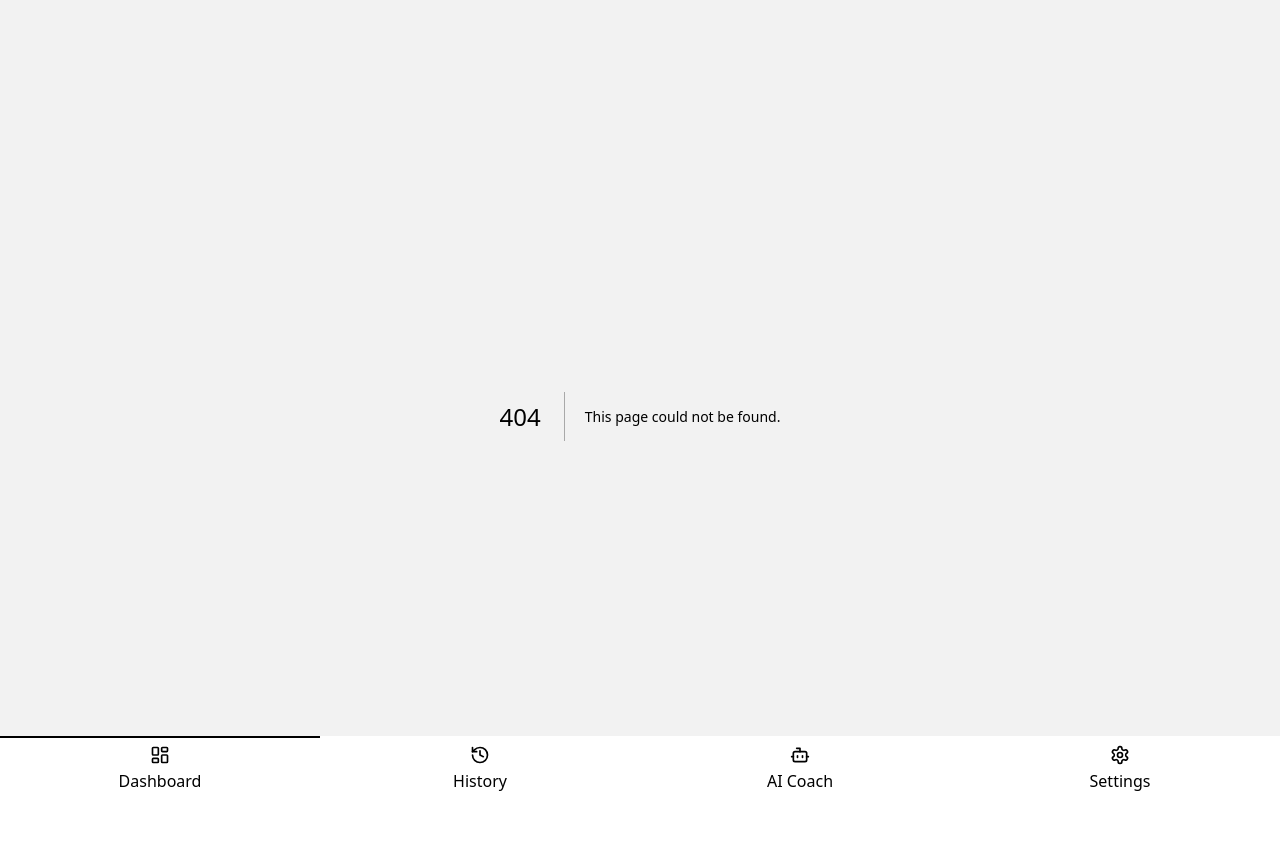
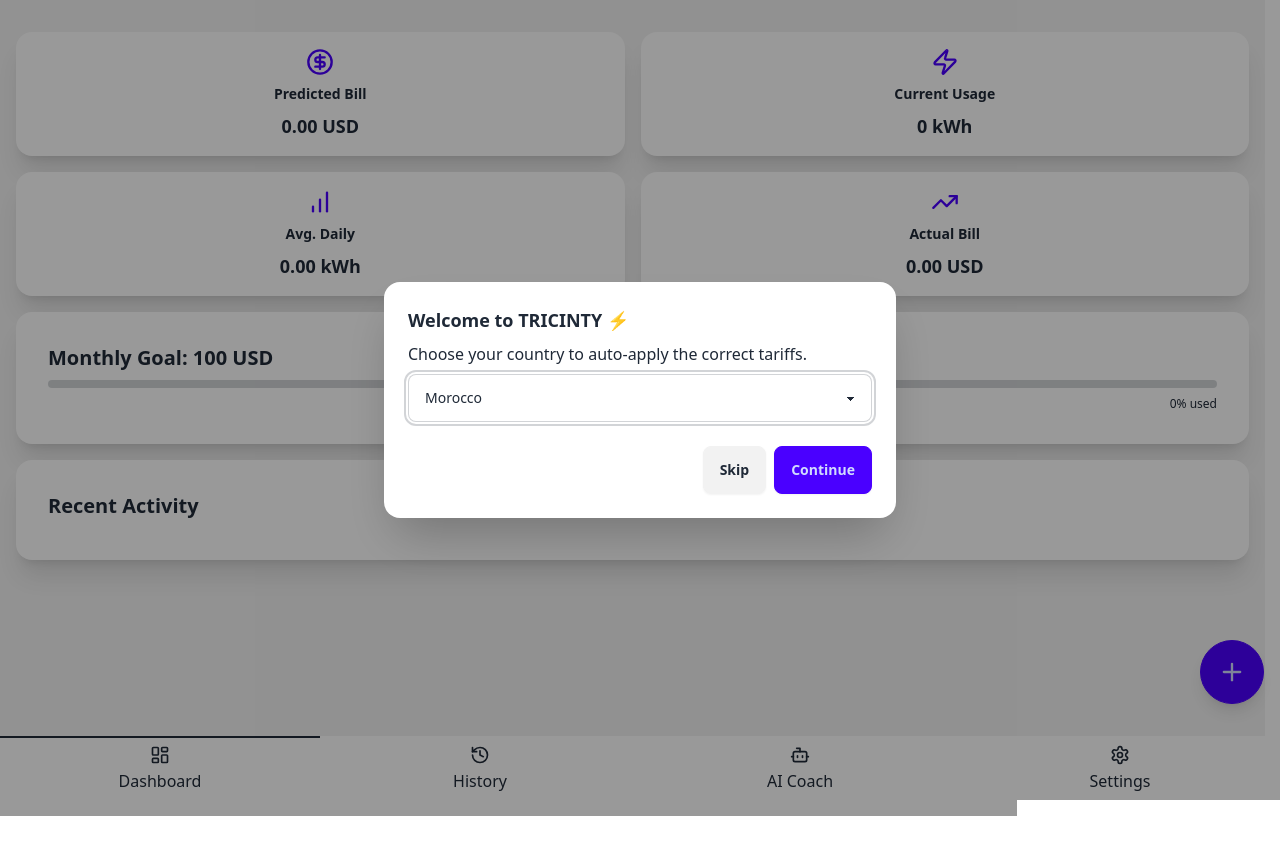
Before and after one commit to OMARMARCO23/TRICINTY2, a Next.js app: page /dashboard in a window 1280 px wide. Before the commit this address had no page. Shown: the top 854 px of the page. After the commit the page ends 800 px from the top, so only its background shows below. Built offline with nearby package versions, Linux system fonts and the light colour scheme.

Commit message:
Implement Dashboard component with readings and stats

```diff
--- /dev/null
+++ b/app/dashboard/page.tsx
@@ -0,0 +1,139 @@
+"use client";
+
+import { useContext, useMemo, useRef, useState } from "react";
+import { AppContext } from "@/contexts/AppContext";
+import { calculateBill, getMonthBoundaries } from "@/lib/calculations";
+import { CircleDollarSign, Zap, BarChart, TrendingUp, Plus } from "lucide-react";
+import WelcomeModal from "@/components/WelcomeModal";
+
+export default function Dashboard() {
+  const { readings, setReadings, settings, setSettings } = useContext(AppContext);
+  const [newReading, setNewReading] = useState<string>("");
+
+  const today = new Date();
+  const { start, daysSoFar, daysInMonth } = getMonthBoundaries(today);
+  const readingsThisMonth = readings.filter((r) => new Date(r.date) >= start);
+  const firstReadingValue = readingsThisMonth[0]?.value ?? readings[0]?.value ?? 0;
+  const lastReading = readings[readings.length - 1];
+  const currentUsage = Math.max((lastReading?.value ?? 0) - firstReadingValue, 0);
+
+  const actual = calculateBill(currentUsage, settings.tariffs);
+  const avgDaily = currentUsage > 0 && daysSoFar > 0 ? (currentUsage / daysSoFar) : 0;
+  const predictedUsage = avgDaily * daysInMonth;
+  const predicted = calculateBill(predictedUsage, settings.tariffs);
+
+  const goalProgress = settings.goal > 0 ? (parseFloat(actual.bill) / settings.goal) * 100 : 0;
+  const progressColor = goalProgress >= 100 ? "progress-error" : goalProgress > 75 ? "progress-warning" : "progress-success";
+
+  const [showWelcome, setShowWelcome] = useState(() => {
+    // Show only if no readings and first time settings haven't been changed
+    return !window.localStorage.getItem("tricinty-onboarded");
+  });
+
+  const addReading = () => {
+    const last = lastReading?.value ?? 0;
+    const val = Number(newReading);
+    if (!newReading || Number.isNaN(val) || val <= last) {
+      alert("Please enter a number greater than your last reading.");
+      return;
+    }
+    setReadings([...readings, { id: Date.now(), date: new Date().toISOString(), value: val }]);
+    setNewReading("");
+    (document.getElementById("add_reading_modal") as HTMLDialogElement | null)?.close();
+  };
+
+  return (
+    <div className="space-y-4">
+      <WelcomeModal
+        isOpen={showWelcome}
+        onClose={() => {
+          setShowWelcome(false);
+          window.localStorage.setItem("tricinty-onboarded", "1");
+        }}
+        onSelectCountry={(country) => setSettings({ ...settings, country })}
+      />
+
+      <div className="grid grid-cols-2 gap-4">
+        <StatCard icon={<CircleDollarSign className="h-7 w-7 text-primary" />} title="Predicted Bill" value={`${predicted.bill} ${predicted.currency}`} />
+        <StatCard icon={<Zap className="h-7 w-7 text-primary" />} title="Current Usage" value={`${currentUsage.toFixed(0)} kWh`} />
+        <StatCard icon={<BarChart className="h-7 w-7 text-primary" />} title="Avg. Daily" value={`${avgDaily.toFixed(2)} kWh`} />
+        <StatCard icon={<TrendingUp className="h-7 w-7 text-primary" />} title="Actual Bill" value={`${actual.bill} ${actual.currency}`} />
+      </div>
+
+      {settings.goal > 0 && (
+        <div className="card bg-base-100 shadow-xl">
+          <div className="card-body">
+            <h2 className="card-title">Monthly Goal: {settings.goal} {actual.currency}</h2>
+            <progress className={`progress ${progressColor} w-full`} value={goalProgress} max={100} />
+            <p className="text-xs text-right">{goalProgress.toFixed(0)}% used</p>
+          </div>
+        </div>
+      )}
+
+      <div className="card bg-base-100 shadow-xl">
+        <div className="card-body">
+          <h2 className="card-title">Recent Activity</h2>
+          <div className="overflow-x-auto">
+            <table className="table table-xs">
+              <tbody>
+                {readings.slice(-5).reverse().map((r, idx, arr) => {
+                  const prev = arr[idx + 1];
+                  const used = prev ? r.value - prev.value : 0;
+                  return (
+                    <tr key={r.id}>
+                      <td>{new Date(r.date).toLocaleDateString()}</td>
+                      <td>{r.value} kWh</td>
+                      <td>{prev ? `+${used} kWh` : "-"}</td>
+                    </tr>
+                  );
+                })}
+              </tbody>
+            </table>
+          </div>
+        </div>
+      </div>
+
+      {/* FAB */}
+      <div className="fixed bottom-24 right-4">
+        <button className="btn btn-primary btn-circle btn-lg shadow-lg" onClick={() => (document.getElementById("add_reading_modal") as HTMLDialogElement | null)?.showModal()}>
+          <Plus size={28} />
+        </button>
+      </div>
+
+      {/* Add Reading Modal */}
+      <dialog id="add_reading_modal" className="modal">
+        <div className="modal-box">
+          <h3 className="font-bold text-lg">Add New Meter Reading</h3>
+          <p className="py-2">Last reading: {lastReading?.value ?? 0} kWh</p>
+          <input
+            type="number"
+            placeholder="Enter new reading"
+            className="input input-bordered w-full"
+            value={newReading}
+            onChange={(e) => setNewReading(e.target.value)}
+          />
+          <div className="modal-action">
+            <button className="btn" onClick={() => (document.getElementById("add_reading_modal") as HTMLDialogElement | null)?.close()}>
+              Cancel
+            </button>
+            <button className="btn btn-primary" onClick={addReading}>
+              Save
+            </button>
+          </div>
+        </div>
+      </dialog>
+    </div>
+  );
+}
+
+function StatCard({ icon, title, value }: { icon: React.ReactNode; title: string; value: string }) {
+  return (
+    <div className="card bg-base-100 shadow-xl">
+      <div className="card-body items-center text-center p-4">
+        {icon}
+        <h2 className="card-title text-sm">{title}</h2>
+        <p className="font-bold text-lg">{value}</p>
+      </div>
+    </div>
+  );
+}
```
